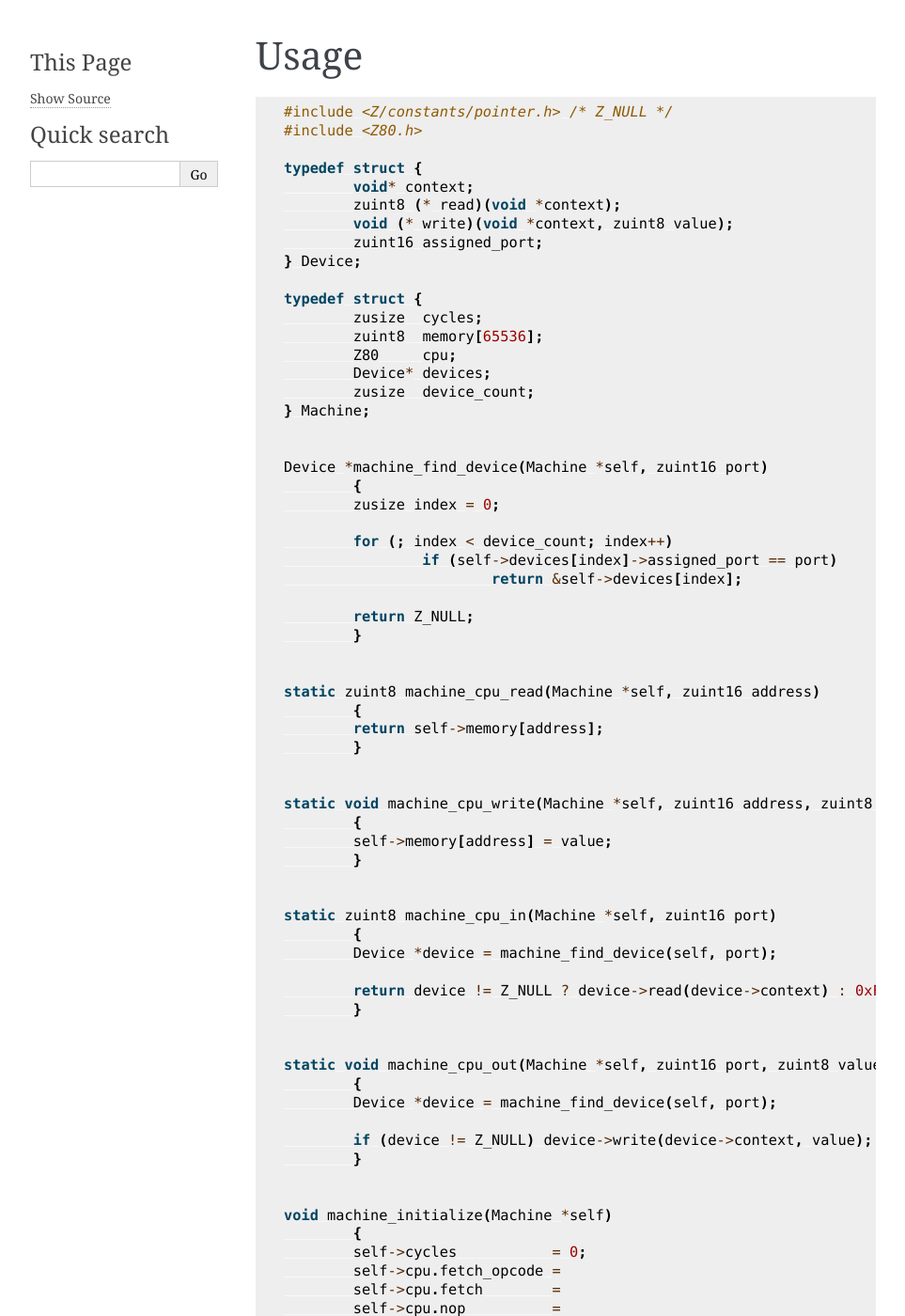
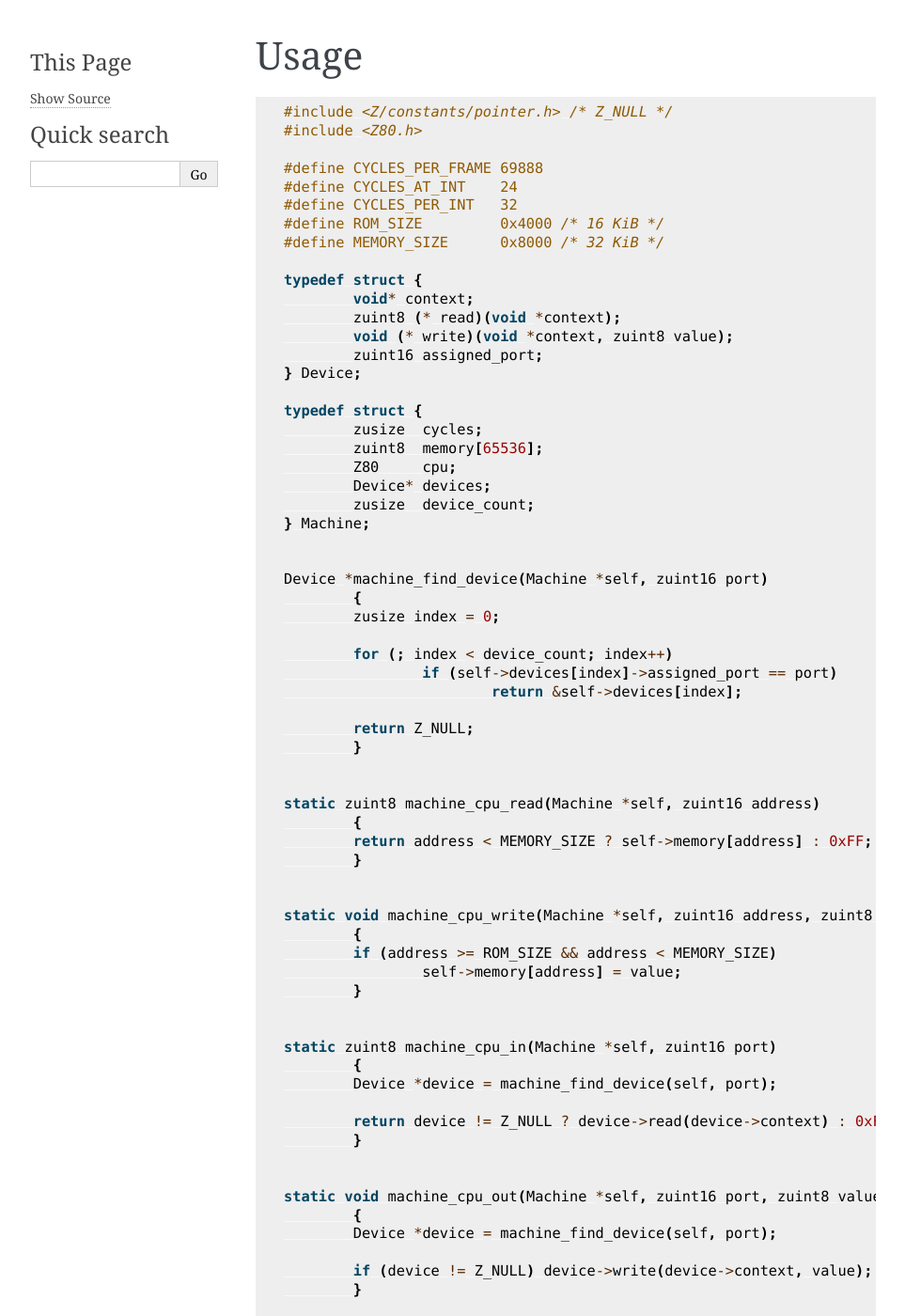
Before and after one commit to redcode/Z80, a Sphinx documentation site: the page built from documentation/Usage.rst, in a window 1280 px wide and 1400 px high. Shown: the whole window at 94% size, without its empty margins (148-1111 px from the left). Built offline with Sphinx 7.4.7, drawn with Linux system fonts in a browser that asks for light colours; some of the changed text lies outside the part shown.

Commit message:
Documentation WIP.

```diff
--- a/documentation/Usage.rst
+++ b/documentation/Usage.rst
@@ -6,6 +6,12 @@ Usage
 
 	#include <Z/constants/pointer.h> /* Z_NULL */
 	#include <Z80.h>
+
+	#define CYCLES_PER_FRAME 69888
+	#define CYCLES_AT_INT    24
+	#define CYCLES_PER_INT   32
+	#define ROM_SIZE         0x4000 /* 16 KiB */
+	#define MEMORY_SIZE      0x8000 /* 32 KiB */
 
 	typedef struct {
 		void* context;
@@ -37,13 +43,14 @@ Usage
 
 	static zuint8 machine_cpu_read(Machine *self, zuint16 address)
 		{
-		return self->memory[address];
+		return address < MEMORY_SIZE ? self->memory[address] : 0xFF;
 		}
 
 
 	static void machine_cpu_write(Machine *self, zuint16 address, zuint8 value)
 		{
-		self->memory[address] = value;
+		if (address >= ROM_SIZE && address < MEMORY_SIZE)
+			self->memory[address] = value;
 		}
 
 
@@ -91,11 +99,7 @@ Usage
 
 	void machine_power(Machine *self, zboolean state)
 		{
-		if (state)
-			{
-			memset(self->memory, 0, 65536);
-			}
-
+		if (state) memset(self->memory, 0, 65536);
 		z80_power(&self->cpu, state);
 		}
 
```
Also changed, not shown: other parts of documentation/Usage.rst (+1 -4 lines).
